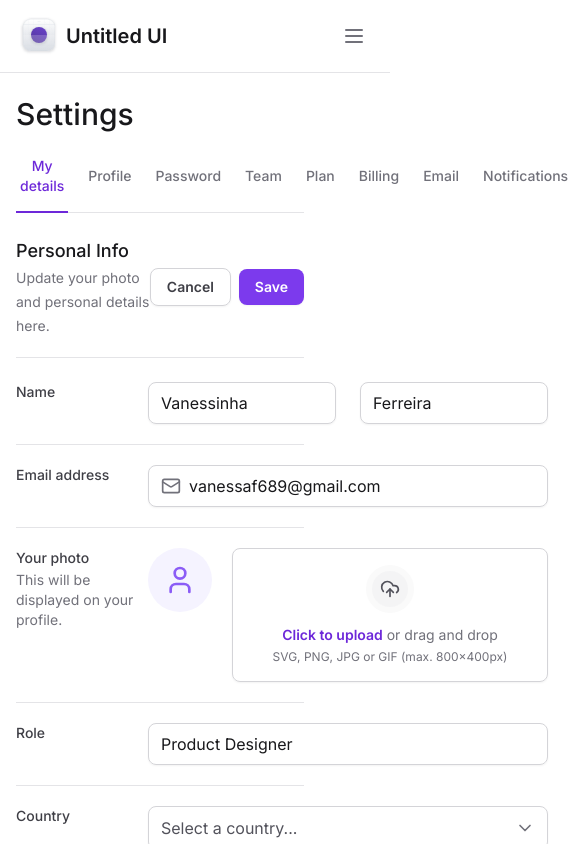
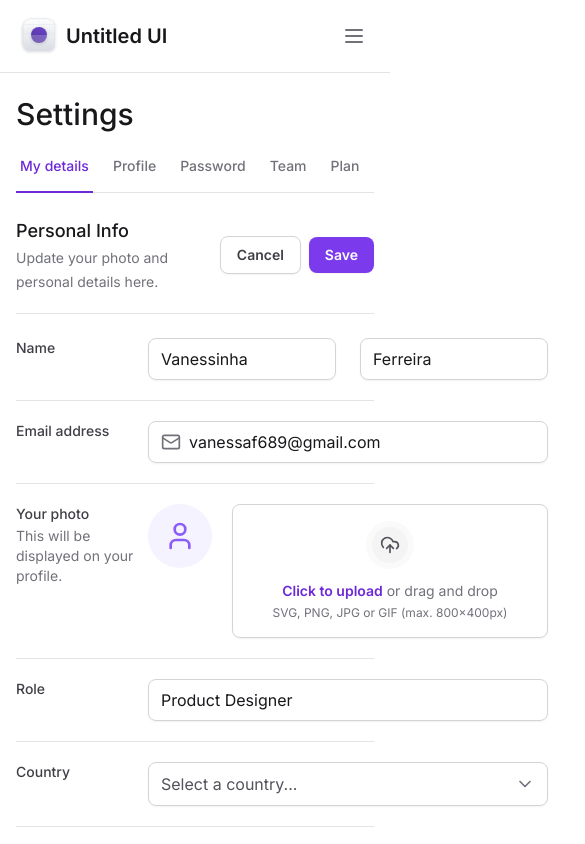
Before and after one commit to Vanessa-Ap-Ferreira/tailwind-next, a Next.js app: page / in a window 390 px wide. Shown: the top 844 px of the page, 585 px wide, since content can reach past the window. Built offline with nearby package versions, Linux system fonts and the light colour scheme.

Commit message:
responsividade tab bar

```diff
--- a/package.json
+++ b/package.json
@@ -11,6 +11,7 @@
   "dependencies": {
     "@formkit/auto-animate": "^0.7.0",
     "@radix-ui/react-collapsible": "^1.0.3",
+    "@radix-ui/react-scroll-area": "^1.0.4",
     "@radix-ui/react-select": "^1.2.2",
     "@radix-ui/react-tabs": "^1.0.4",
     "@types/node": "20.5.7",
--- a/src/app/layout.tsx
+++ b/src/app/layout.tsx
@@ -18,9 +18,9 @@
   return (
     <html lang="en" className='antialiased'>
       <body className={inter.className}>
-        <div className='min-h-screen grid grid-cols-app'>
+        <div className='min-h-screen lg:grid lg:grid-cols-app'>
           <Sidebar />
-          <main className='px-4 pb-12 pt-24 lg:col-start-2 lg:px-8 lg:pb-12 lg:pt-8'>
+          <main className='px-4 pb-12 pt-24 lg:col-start-2 lg:px-8 lg:pb-12 lg:pt-8 max-w-[100vw]'>
             {children}
           </main>
         </div>
--- a/src/components/SettingsTabs/TabItem.tsx
+++ b/src/components/SettingsTabs/TabItem.tsx
@@ -15,7 +15,7 @@
       value={value}
       className='relative px-1 pb-4 text-sm font-medium text-zinc-500 hover:text-violet-700 data-[state=active]:text-violet-700 outline-none group'
     >
-      <span className="group-focus-visible:ring-2 group-focus-visible:ring-violet-400 rounded group-focus-visible:ring-offset-4">{title}</span>
+      <span className="whitespace-nowrap group-focus-visible:ring-2 group-focus-visible:ring-violet-400 rounded group-focus-visible:ring-offset-4">{title}</span>
 
       { isSelected && (
         <motion.div
--- a/src/components/SettingsTabs/index.tsx
+++ b/src/components/SettingsTabs/index.tsx
@@ -1,5 +1,6 @@
 'use client'
 import * as Tabs from '@radix-ui/react-tabs'
+import * as ScrollArea from '@radix-ui/react-scroll-area'
 import { useState } from 'react'
 import { TabItem } from './TabItem'
 
@@ -9,6 +10,8 @@
   return (
     <>
       <Tabs.Root value={currentTab} onValueChange={setCurrentTab}>
+        <ScrollArea.Root className="w-full" type="scroll">
+          <ScrollArea.Viewport className="w-full overflow-x-scroll">
             <Tabs.List className='mt-6 flex w-full items-center gap-4 border-b border-zinc-200'>
               <TabItem value='tab1' isSelected={currentTab === 'tab1'} title='My details'/>
               <TabItem value='tab2' isSelected={currentTab === 'tab2'} title='Profile'/>
@@ -21,6 +24,11 @@
               <TabItem value='tab9' isSelected={currentTab === 'tab9'} title='Integrations'/>
               <TabItem value='tab10' isSelected={currentTab === 'tab10'} title='API'/>
             </Tabs.List>
+          </ScrollArea.Viewport>
+          <ScrollArea.Scrollbar className='flex h-0.5 translate-y-1.5 touch-none flex-col bg-zinc-100' orientation='horizontal'>
+            <ScrollArea.Thumb className='relative flex-1 rounded-lg bg-zinc-300'/>
+          </ScrollArea.Scrollbar>
+        </ScrollArea.Root>
       </Tabs.Root>
     </>
   )
```
Lines whose indentation alone changed are shown as unchanged.
